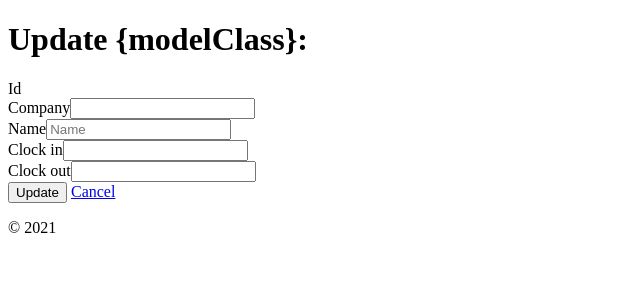
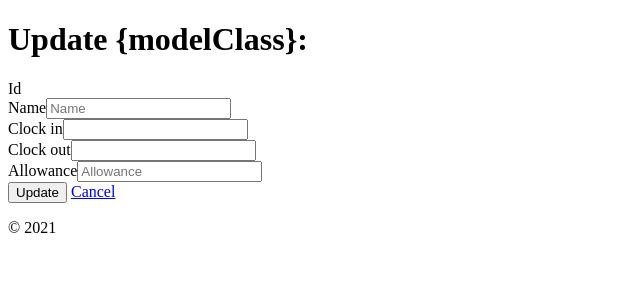
Before and after one commit to RGTimothy/absenproyek, a Yii app: template backend/views/company-clock/update.php in a window 1280 px wide. Shown: the top 300 px of the page, without its empty margins (0-640 px from the left). Run offline with PHP 8.4 and a stand-in for Yii, Linux system fonts and the light colour scheme; the template is opened without the code that fills it, so the values that code supplies are empty; form fields are guessed from the names that the template uses; some libraries are stand-ins or nearby versions.

Commit message:
update company clock views

```diff
--- a/backend/models/CompanyClock.php
+++ b/backend/models/CompanyClock.php
@@ -17,7 +17,7 @@
     {
         return array_replace_recursive(parent::rules(),
 	    [
-            [['company_id', 'created_by', 'updated_by', 'deleted_by'], 'integer'],
+            [['company_id', 'allowance', 'created_by', 'updated_by', 'deleted_by'], 'integer'],
             [['clock_in', 'clock_out', 'created_at', 'updated_at', 'deleted_at'], 'safe'],
             [['name'], 'string', 'max' => 100]
         ]);
--- a/backend/models/CompanyClockSearch.php
+++ b/backend/models/CompanyClockSearch.php
@@ -18,7 +18,7 @@
     public function rules()
     {
         return [
-            [['id', 'company_id', 'created_by', 'updated_by', 'deleted_by'], 'integer'],
+            [['id', 'company_id', 'allowance', 'created_by', 'updated_by', 'deleted_by'], 'integer'],
             [['name', 'clock_in', 'clock_out', 'created_at', 'updated_at', 'deleted_at'], 'safe'],
         ];
     }
@@ -60,6 +60,7 @@
             'company_id' => $this->company_id,
             'clock_in' => $this->clock_in,
             'clock_out' => $this->clock_out,
+            'allowance' => $this->allowance,
             'created_at' => $this->created_at,
             'created_by' => $this->created_by,
             'updated_at' => $this->updated_at,
--- a/backend/models/base/CompanyClock.php
+++ b/backend/models/base/CompanyClock.php
@@ -15,6 +15,7 @@
  * @property string $name
  * @property string $clock_in
  * @property string $clock_out
+ * @property integer $allowance
  * @property string $created_at
  * @property integer $created_by
  * @property string $updated_at
@@ -60,7 +61,7 @@
     public function rules()
     {
         return [
-            [['company_id', 'created_by', 'updated_by', 'deleted_by'], 'integer'],
+            [['company_id', 'allowance', 'created_by', 'updated_by', 'deleted_by'], 'integer'],
             [['clock_in', 'clock_out', 'created_at', 'updated_at', 'deleted_at'], 'safe'],
             [['name'], 'string', 'max' => 100]
         ];
@@ -85,6 +86,7 @@
             'name' => Yii::t('app', 'Name'),
             'clock_in' => Yii::t('app', 'Clock In'),
             'clock_out' => Yii::t('app', 'Clock Out'),
+            'allowance' => Yii::t('app', 'Allowance'),
         ];
     }
 
--- a/backend/views/company-clock/_detail.php
+++ b/backend/views/company-clock/_detail.php
@@ -27,6 +27,7 @@
         'name',
         'clock_in',
         'clock_out',
+        'allowance',
     ];
     echo DetailView::widget([
         'model' => $model,
--- a/backend/views/company-clock/_expand.php
+++ b/backend/views/company-clock/_expand.php
@@ -4,7 +4,7 @@
 use yii\helpers\Url;
 $items = [
     [
-        'label' => '<i class="glyphicon glyphicon-book"></i> '. Html::encode(Yii::t('app', 'CompanyClock')),
+        'label' => '<i class="glyphicon glyphicon-book"></i> '. Html::encode(Yii::t('app', 'Jam Kerja')),
         'content' => $this->render('_detail', [
             'model' => $model,
         ]),
--- a/backend/views/company-clock/_form.php
+++ b/backend/views/company-clock/_form.php
@@ -17,13 +17,13 @@
 
     <?= $form->field($model, 'id', ['template' => '{input}'])->textInput(['style' => 'display:none']); ?>
 
-    <?= $form->field($model, 'company_id')->widget(\kartik\widgets\Select2::classname(), [
+    <?php /*$form->field($model, 'company_id')->widget(\kartik\widgets\Select2::classname(), [
         'data' => \yii\helpers\ArrayHelper::map(\backend\models\Company::find()->orderBy('id')->asArray()->all(), 'id', 'name'),
         'options' => ['placeholder' => Yii::t('app', 'Choose Company')],
         'pluginOptions' => [
             'allowClear' => true
         ],
-    ]); ?>
+    ]);*/ ?>
 
     <?= $form->field($model, 'name')->textInput(['maxlength' => true, 'placeholder' => 'Name']) ?>
 
@@ -51,6 +51,8 @@
         ]
     ]); ?>
 
+    <?= $form->field($model, 'allowance')->textInput(['placeholder' => 'Allowance']) ?>
+
     <div class="form-group">
         <?= Html::submitButton($model->isNewRecord ? Yii::t('app', 'Create') : Yii::t('app', 'Update'), ['class' => $model->isNewRecord ? 'btn btn-success' : 'btn btn-primary']) ?>
         <?= Html::a(Yii::t('app', 'Cancel'), Yii::$app->request->referrer , ['class'=> 'btn btn-danger']) ?>
--- a/backend/views/company-clock/_pdf.php
+++ b/backend/views/company-clock/_pdf.php
@@ -30,6 +30,7 @@
         'name',
         'clock_in',
         'clock_out',
+        'allowance',
     ];
     echo DetailView::widget([
         'model' => $model,
--- a/backend/views/company-clock/_search.php
+++ b/backend/views/company-clock/_search.php
@@ -17,13 +17,13 @@
 
     <?= $form->field($model, 'id', ['template' => '{input}'])->textInput(['style' => 'display:none']); ?>
 
-    <?= $form->field($model, 'company_id')->widget(\kartik\widgets\Select2::classname(), [
+    <?php /*$form->field($model, 'company_id')->widget(\kartik\widgets\Select2::classname(), [
         'data' => \yii\helpers\ArrayHelper::map(\backend\models\Company::find()->orderBy('id')->asArray()->all(), 'id', 'name'),
         'options' => ['placeholder' => Yii::t('app', 'Choose Company')],
         'pluginOptions' => [
             'allowClear' => true
         ],
-    ]); ?>
+    ]);*/ ?>
 
     <?= $form->field($model, 'name')->textInput(['maxlength' => true, 'placeholder' => 'Name']) ?>
 
@@ -51,6 +51,8 @@
         ]
     ]); ?>
 
+    <?php /* echo $form->field($model, 'allowance')->textInput(['placeholder' => 'Allowance']) */ ?>
+
     <div class="form-group">
         <?= Html::submitButton(Yii::t('app', 'Search'), ['class' => 'btn btn-primary']) ?>
         <?= Html::resetButton(Yii::t('app', 'Reset'), ['class' => 'btn btn-default']) ?>
--- a/backend/views/company-clock/create.php
+++ b/backend/views/company-clock/create.php
@@ -7,7 +7,7 @@
 /* @var $model backend\models\CompanyClock */
 
 // $this->title = Yii::t('app', 'Create Company Clock');
-$this->params['breadcrumbs'][] = ['label' => Yii::t('app', 'Company Clock'), 'url' => ['index']];
+$this->params['breadcrumbs'][] = ['label' => Yii::t('app', 'Jam Kerja'), 'url' => ['index']];
 $this->params['breadcrumbs'][] = $this->title;
 ?>
 <div class="company-clock-create">
--- a/backend/views/company-clock/index.php
+++ b/backend/views/company-clock/index.php
@@ -23,7 +23,7 @@
 
     <p>
         <?= Html::a(Yii::t('app', 'Tambah ' . $this->title), ['create'], ['class' => 'btn btn-success']) ?>
-        <?= Html::a(Yii::t('app', 'Advance Search'), '#', ['class' => 'btn btn-info search-button']) ?>
+        <?php //Html::a(Yii::t('app', 'Advance Search'), '#', ['class' => 'btn btn-info search-button']) ?>
     </p>
     <div class="search-form" style="display:none">
         <?=  $this->render('_search', ['model' => $searchModel]); ?>
@@ -63,6 +63,7 @@
         'name',
         'clock_in',
         'clock_out',
+        'allowance',
         [
             'class' => 'yii\grid\ActionColumn',
         ],
--- a/backend/views/company-clock/update.php
+++ b/backend/views/company-clock/update.php
@@ -6,9 +6,9 @@
 /* @var $model backend\models\CompanyClock */
 
 $this->title = Yii::t('app', 'Update {modelClass}: ', [
-    'modelClass' => 'Company Clock',
+    'modelClass' => 'Jam Kerja',
 ]) . ' ' . $model->name;
-$this->params['breadcrumbs'][] = ['label' => Yii::t('app', 'Company Clock'), 'url' => ['index']];
+$this->params['breadcrumbs'][] = ['label' => Yii::t('app', 'Jam Kerja'), 'url' => ['index']];
 $this->params['breadcrumbs'][] = ['label' => $model->name, 'url' => ['view', 'id' => $model->id]];
 $this->params['breadcrumbs'][] = Yii::t('app', 'Update');
 ?>
```
Also changed, not shown: backend/controllers/CompanyClockController.php (+4 -3 lines), backend/views/company-clock/view.php (+8 -7 lines).
